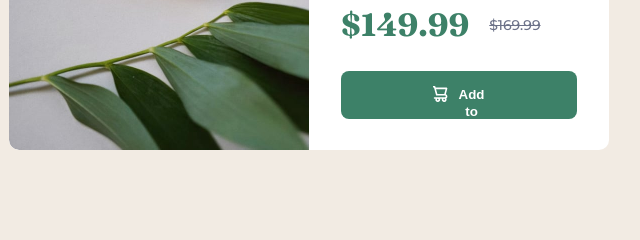
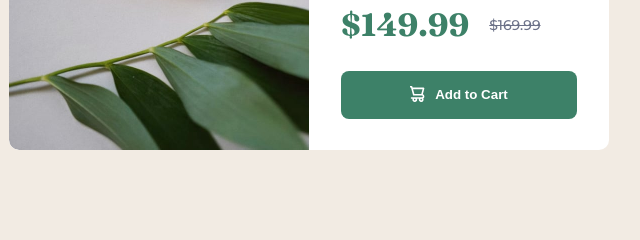
Before and after one commit to RogelioCamargo/product-card-component, a plain HTML site: page index.html in a window 1280 px wide. Shown: the part 475-715 px from the top of the page, 331-971 px from the left. Drawn offline with Linux system fonts and the light colour scheme.

Commit message:
Fix button styling

```diff
--- a/index.html
+++ b/index.html
@@ -36,7 +36,7 @@
             <div>
               <img src="./images/icon-cart.svg" alt="" />
             </div>
-            <div class="atc__button-text">Add to Cart</div>
+            <div>Add to Cart</div>
           </button>
         </div>
       </article>
--- a/styles.css
+++ b/styles.css
@@ -40,6 +40,7 @@ body {
 }
 
 .pc__image {
+	display: block;
   height: 24rem;
 	background-image: url("./images/image-product-mobile.jpg");
 	background-size: cover;
@@ -93,17 +94,14 @@ body {
   color: #fff;
   background-color: var(--aquamarine-color);
   line-height: 1.7rem;
-  padding: 1.5rem 9.2rem;
+  padding: 1.5rem;
   border-radius: 0.8rem;
   font-weight: 700;
-  display: flex;
-  gap: 1rem;
 	width: 100%;
 	height: 4.8rem;
-}
-
-.atc__button-text {
-	width: 100%;
+	display: flex;
+	gap: 1rem;
+	justify-content: center;
 }
 
 .attribution {
```
